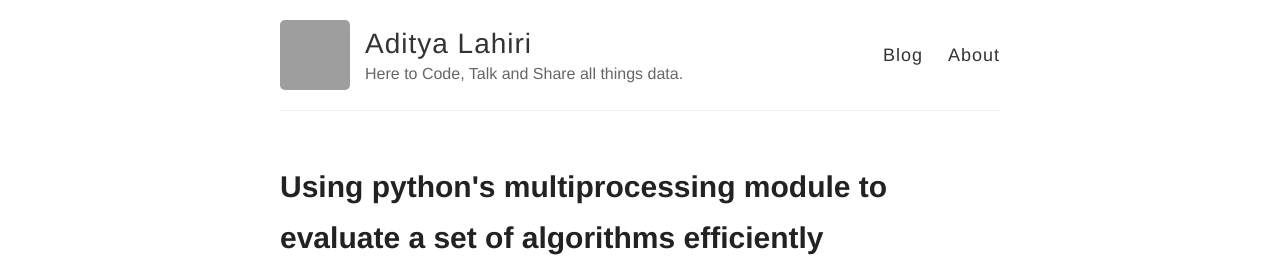
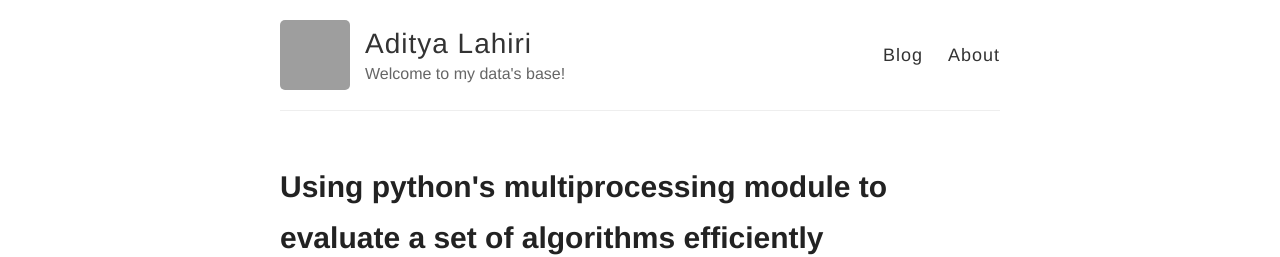
Before and after one commit to adityalahiri/adityalahiri.github.io, a Jekyll site: the page built from index.html, in a window 1280 px wide. Shown: the top 257 px of the page. Built offline with Jekyll 4.4.1, drawn with Linux system fonts in a browser that asks for light colours; grey boxes are pictures that could not be loaded.

Commit message:
Update _config.yml

```diff
--- a/_config.yml
+++ b/_config.yml
@@ -6,7 +6,7 @@
 name: Aditya Lahiri
 
 # Short bio or description (displayed in the header)
-description: Here to Code, Talk and Share all things data.
+description: Welcome to my data's base!
 
 # URL of your avatar or profile pic (you could use your GitHub profile pic)
 avatar: https://avatars1.githubusercontent.com/u/21020094?s=460&v=4
```
